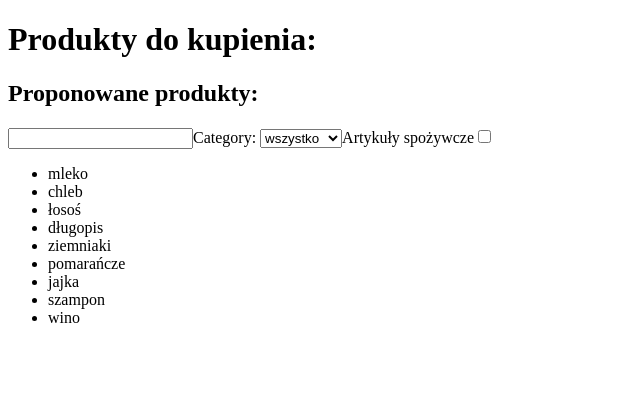
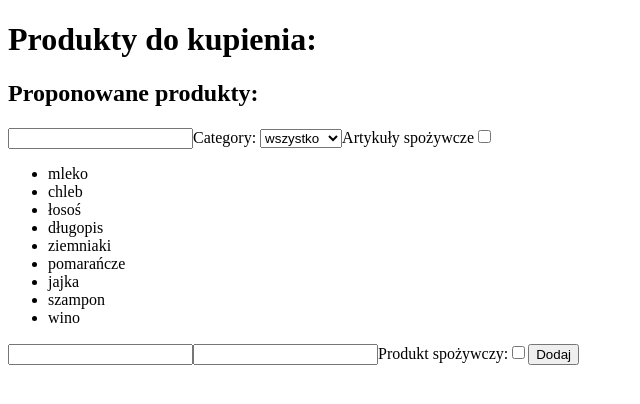
Before and after one commit to IlonaGasiewska/shoping-list-react, a React (Create React App) app in the folder shopping-app/: page / in a window 1280 px wide. Shown: the top 404 px of the page, without its empty margins (0-640 px from the left). Built offline with nearby package versions, Linux system fonts and the light colour scheme.

Commit message:
added ProductAddForm

```diff
--- a/shopping-app/src/App.js
+++ b/shopping-app/src/App.js
@@ -2,6 +2,7 @@ import './App.css';
 import ShopingList from "./components/ShoppingList/ShoppingList.jsx"
 import ProductsList from './components/ProductsList/ProductsList.jsx';
 import { useState } from 'react';
+
 
 function App() {
 
--- /dev/null
+++ b/shopping-app/src/components/ProductAddForm/ProductAddForm.jsx
@@ -0,0 +1,41 @@
+// ProductAddForm.jsx
+import React from "react";
+
+function ProductAddForm({
+  handleSetName,
+  newProductName,
+  handleSetNewProductCategory,
+  newProductCategory,
+  newProductIsFood,
+  handleSetNewProductIsFood,
+  handleSetNewArray,
+}) {
+  return (
+    <form action="">
+      <input
+        onInput={(e) => handleSetName(e)}
+        name="product name"
+        value={newProductName}
+        type="text"
+      />
+      <input
+        onInput={(e) => handleSetNewProductCategory(e)}
+        type="text"
+        value={newProductCategory}
+      />
+      <label htmlFor="isFood">
+        Produkt spożywczy:
+        <input
+          type="checkbox"
+          name="isFood"
+          id=""
+          checked={newProductIsFood}
+          onChange={handleSetNewProductIsFood}
+        />
+      </label>
+      <input type='button' onClick={handleSetNewArray} value="Dodaj" />
+    </form>
+  );
+}
+
+export default ProductAddForm;
--- a/shopping-app/src/components/ProductFilterFor]m/ProductFilterForm.jsx
+++ /dev/null
@@ -1,49 +0,0 @@
-import React from 'react';
-import { products } from '../../common/consts/products';
-import { useEffect } from 'react';
-
-function ProductFilterForm({
-  selectedCategory,
-  showFoodOptionIsChecked,
-  searchText,
-  onCategoryChange,
-  onShowFoodOptionChange,
-  onSearchTextChange,
-  onSearch
-}) {
-
-    const categories = products.reduce((categoriesArray, product) => {
-        !categoriesArray.includes(product.category) && categoriesArray.push(product.category);
-        return categoriesArray;
-    }, []);
-
-    useEffect(() => {
-        onSearch();
-      }, [selectedCategory, showFoodOptionIsChecked, searchText, onSearch]);
-
-  return (
-    <form>
-      <input type="text" value={searchText} onChange={onSearchTextChange} />
-      <label htmlFor="category">Category: </label>
-      <select id="category" onChange={onCategoryChange} value={selectedCategory}>
-      <option value="all">wszystko</option>
-                    {categories.map((category) => (
-                        <option key={category} value={category}>
-                            {category}
-                        </option>
-                    ))}
-      </select>
-      <label htmlFor="food">
-        Artykuły spożywcze
-        <input
-          type="checkbox"
-          id="food"
-          checked={showFoodOptionIsChecked}
-          onChange={onShowFoodOptionChange}
-        />
-      </label>
-    </form>
-  );
-}
-
-export default ProductFilterForm;
--- /dev/null
+++ b/shopping-app/src/components/ProductFilterForm/ProductFilterForm.jsx
@@ -0,0 +1,42 @@
+function ProductFilterForm({
+  selectedCategory,
+  showFoodOptionIsChecked,
+  searchText,
+  onCategoryChange,
+  onShowFoodOptionChange,
+  onSearchTextChange,
+  onSearch,
+  newProductsAray,
+}) {
+  const categories = newProductsAray.reduce((categoriesArray, product) => {
+    !categoriesArray.includes(product.category) && categoriesArray.push(product.category);
+    return categoriesArray;
+  }, []);
+
+  return (
+    <form>
+      <input type="text" value={searchText} onChange={onSearchTextChange} />
+      <label htmlFor="category">Category: </label>
+      <select id="category" onChange={onCategoryChange} value={selectedCategory}>
+        <option value="all">wszystko</option>
+        {categories.map((category) => (
+          <option key={category} value={category}>
+            {" "}
+            {category}{" "}
+          </option>
+        ))}
+      </select>
+      <label htmlFor="food">
+        Artykuły spożywcze
+        <input
+          type="checkbox"
+          id="food"
+          checked={showFoodOptionIsChecked}
+          onChange={onShowFoodOptionChange}
+        />
+      </label>
+    </form>
+  );
+}
+
+export default ProductFilterForm;
--- a/shopping-app/src/components/ProductsList/ProductsList.jsx
+++ b/shopping-app/src/components/ProductsList/ProductsList.jsx
@@ -1,18 +1,15 @@
-import React, { useState } from 'react';
-import './ProductsList.css';
-import { products } from '../../common/consts/products';
-import ProductFilterForm from '../ProductFilterFor]m/ProductFilterForm';
+import React, { useState } from "react";
+import "./ProductsList.css";
+import { products } from "../../common/consts/products";
+import ProductFilterForm from "../ProductFilterForm/ProductFilterForm";
+import ProductAddForm from "../ProductAddForm/ProductAddForm";
+import { useEffect } from "react";
 
 function ProductsList({ addProduct }) {
-    const [selectedCategory, setSelectedCategory] = useState('all');
+  const [selectedCategory, setSelectedCategory] = useState("all");
   const [showFoodOptionIsChecked, setShowFoodOptionIsChecked] = useState(false);
-    const [searchText, setSearchText] = useState('');
+  const [searchText, setSearchText] = useState("");
   const [filteredProducts, setFilteredProducts] = useState(products);
-
-    const categories = products.reduce((categoriesArray, product) => {
-        !categoriesArray.includes(product.category) && categoriesArray.push(product.category);
-        return categoriesArray;
-    }, []);
 
   const handleCategoryChange = (event) => {
     setSelectedCategory(event.target.value);
@@ -27,9 +24,9 @@ function ProductsList({ addProduct }) {
   };
 
   const handleSearch = () => {
-        let filtered = products;
+    let filtered = newProductsAray;
 
-        if (selectedCategory !== 'all') {
+    if (selectedCategory !== "all") {
       filtered = filtered.filter((product) => product.category === selectedCategory);
     }
 
@@ -38,10 +35,45 @@ function ProductsList({ addProduct }) {
     }
 
     if (searchText !== "") {
-            filtered = filtered.filter(product => product.name.toLowerCase().includes(searchText.toLowerCase()));
+      filtered = filtered.filter((product) =>
+        product.name.toLowerCase().includes(searchText.toLowerCase())
+      );
     }
 
     setFilteredProducts(filtered);
+  };
+
+  useEffect(() => {
+    handleSearch();
+  }, [selectedCategory, showFoodOptionIsChecked, searchText]);
+
+  const [newProductsAray, setNewProductArray] = useState([...products]);
+  const [newProductCategory, setNewProductCategory] = useState("");
+  const [newProductIsFood, setNewProductIsFood] = useState(false);
+  const [newProductName, setNewProductName] = useState("");
+
+  const handleSetName = (e) => {
+    setNewProductName(e.target.value);
+  };
+
+  const handleSetNewProductCategory = (e) => {
+    setNewProductCategory(e.target.value);
+  };
+
+  const handleSetNewProductIsFood = () => {
+    setNewProductIsFood((prev) => !prev);
+  };
+
+  const handleSetNewArray = () => {
+    setNewProductArray((prev) => [
+      ...prev,
+      {
+        name: newProductName,
+        category: newProductCategory,
+        foodProduct: newProductIsFood,
+      },
+    ]);
+    console.log(newProductsAray);
   };
 
   return (
@@ -55,10 +87,24 @@ function ProductsList({ addProduct }) {
         onShowFoodOptionChange={() => setShowFoodOptionIsChecked(!showFoodOptionIsChecked)}
         onSearchTextChange={(event) => setSearchText(event.target.value)}
         onSearch={handleSearch}
+        newProductsAray={newProductsAray}
       />
       <ul>
-                {filteredProducts.map((product) => (<li key={product.name} onClick={() => addProduct(product)}>{product.name}</li>))}
+        {filteredProducts.map((product) => (
+          <li key={product.name} onClick={() => addProduct(product)}>
+            {product.name}
+          </li>
+        ))}
       </ul>
+      <ProductAddForm
+        handleSetName={(event) => handleSetName(event)}
+        newProductName={newProductName}
+        handleSetNewProductCategory={(event) => handleSetNewProductCategory(event)}
+        newProductCategory={newProductCategory}
+        newProductIsFood={newProductIsFood}
+        handleSetNewProductIsFood={() => handleSetNewProductIsFood()}
+        handleSetNewArray={handleSetNewArray}
+      />
     </>
   );
 }
```
Also changed, not shown: shopping-app/public/logo192.png (deleted), shopping-app/public/logo512.png (deleted), shopping-app/src/components/ProductFilterForm/ProductFilterForm.css (added). Lines whose indentation alone changed are shown as unchanged.
